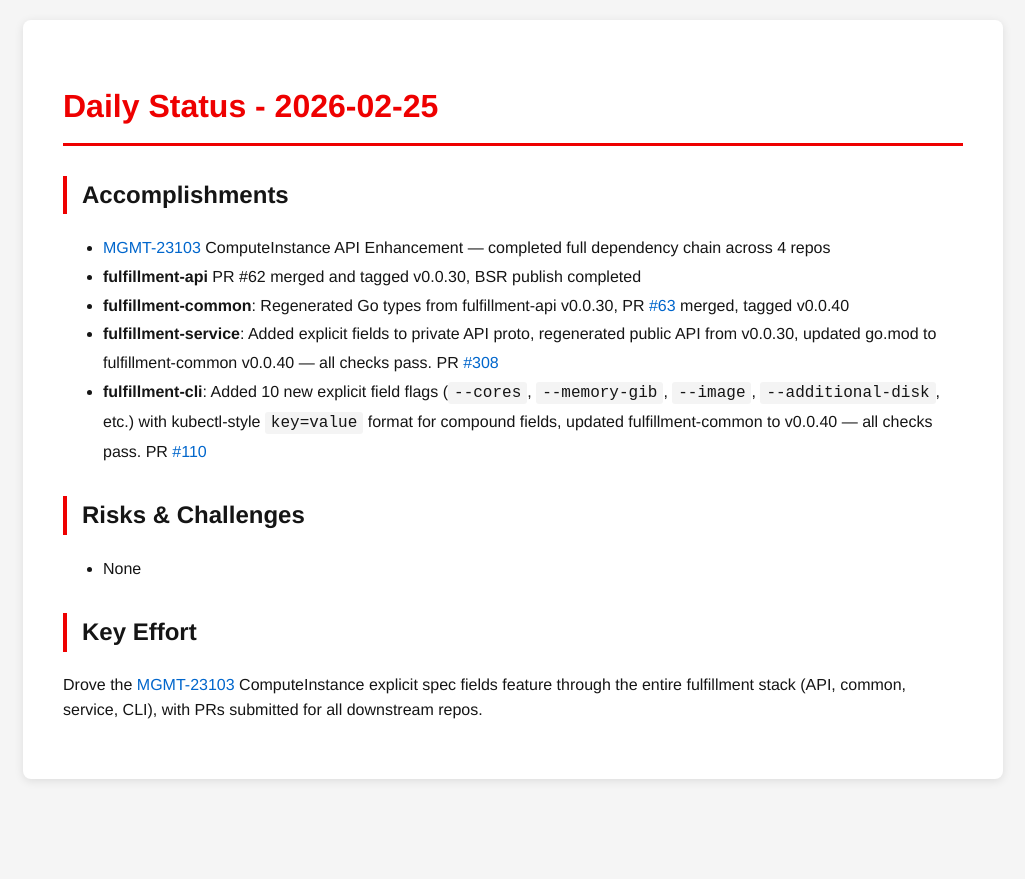
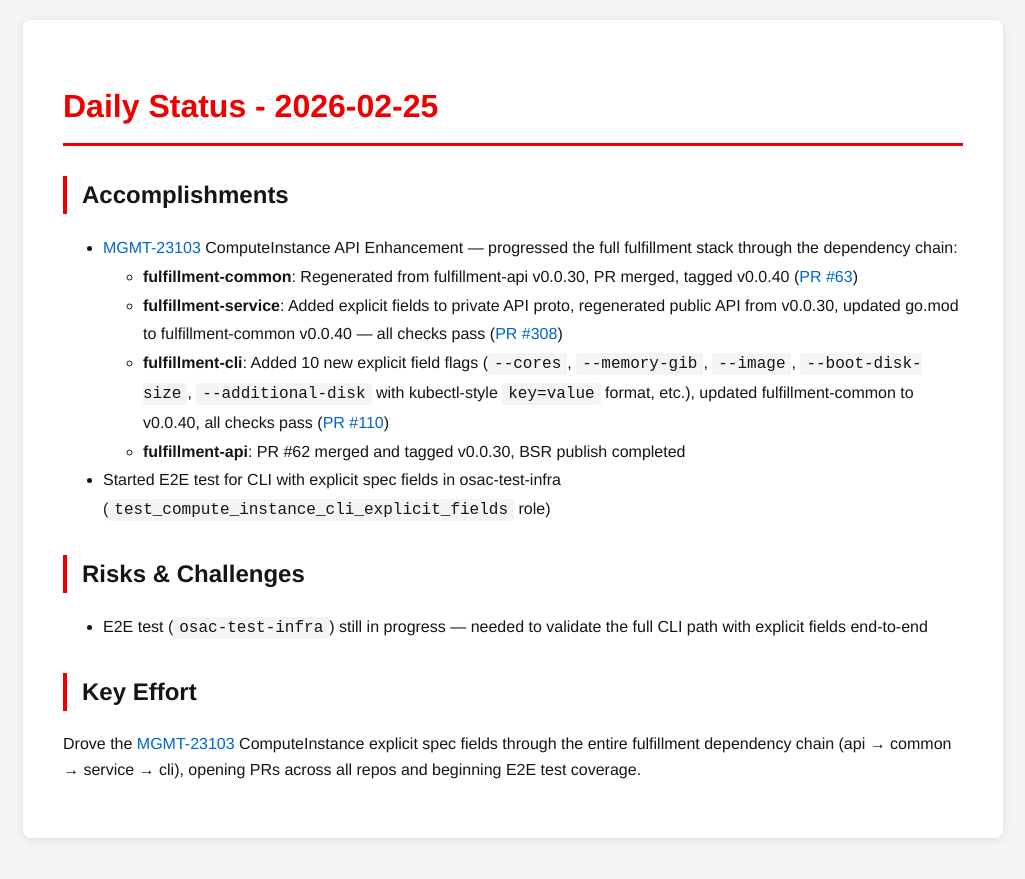
Before and after one commit to tzvatot/daily-status, a Jekyll site: the page built from 2026-02-25.md, in a window 1280 px wide. Shown: the top 879 px of the page, without its empty margins (127-1152 px from the left). Built offline with Jekyll 4.4.1, drawn with Linux system fonts in a browser that asks for light colours.

Commit message:
Daily status update - 2026-02-25

```diff
--- a/2026-02-25.md
+++ b/2026-02-25.md
@@ -8,16 +8,17 @@ date: 2026-02-25
 
 ## Accomplishments
 
-- [MGMT-23103](https://issues.redhat.com/browse/MGMT-23103) ComputeInstance API Enhancement — completed full dependency chain across 4 repos
-- **fulfillment-api** PR #62 merged and tagged v0.0.30, BSR publish completed
-- **fulfillment-common**: Regenerated Go types from fulfillment-api v0.0.30, PR [#63](https://github.com/osac-project/fulfillment-common/pull/63) merged, tagged v0.0.40
-- **fulfillment-service**: Added explicit fields to private API proto, regenerated public API from v0.0.30, updated go.mod to fulfillment-common v0.0.40 — all checks pass. PR [#308](https://github.com/osac-project/fulfillment-service/pull/308)
-- **fulfillment-cli**: Added 10 new explicit field flags (`--cores`, `--memory-gib`, `--image`, `--additional-disk`, etc.) with kubectl-style `key=value` format for compound fields, updated fulfillment-common to v0.0.40 — all checks pass. PR [#110](https://github.com/osac-project/fulfillment-cli/pull/110)
+- [MGMT-23103](https://issues.redhat.com/browse/MGMT-23103) ComputeInstance API Enhancement — progressed the full fulfillment stack through the dependency chain:
+  - **fulfillment-common**: Regenerated from fulfillment-api v0.0.30, PR merged, tagged v0.0.40 ([PR #63](https://github.com/osac-project/fulfillment-common/pull/63))
+  - **fulfillment-service**: Added explicit fields to private API proto, regenerated public API from v0.0.30, updated go.mod to fulfillment-common v0.0.40 — all checks pass ([PR #308](https://github.com/osac-project/fulfillment-service/pull/308))
+  - **fulfillment-cli**: Added 10 new explicit field flags (`--cores`, `--memory-gib`, `--image`, `--boot-disk-size`, `--additional-disk` with kubectl-style `key=value` format, etc.), updated fulfillment-common to v0.0.40, all checks pass ([PR #110](https://github.com/osac-project/fulfillment-cli/pull/110))
+  - **fulfillment-api**: PR #62 merged and tagged v0.0.30, BSR publish completed
+- Started E2E test for CLI with explicit spec fields in osac-test-infra (`test_compute_instance_cli_explicit_fields` role)
 
 ## Risks & Challenges
 
-- None
+- E2E test (`osac-test-infra`) still in progress — needed to validate the full CLI path with explicit fields end-to-end
 
 ## Key Effort
 
-Drove the [MGMT-23103](https://issues.redhat.com/browse/MGMT-23103) ComputeInstance explicit spec fields feature through the entire fulfillment stack (API, common, service, CLI), with PRs submitted for all downstream repos.
+Drove the [MGMT-23103](https://issues.redhat.com/browse/MGMT-23103) ComputeInstance explicit spec fields through the entire fulfillment dependency chain (api → common → service → cli), opening PRs across all repos and beginning E2E test coverage.
```
